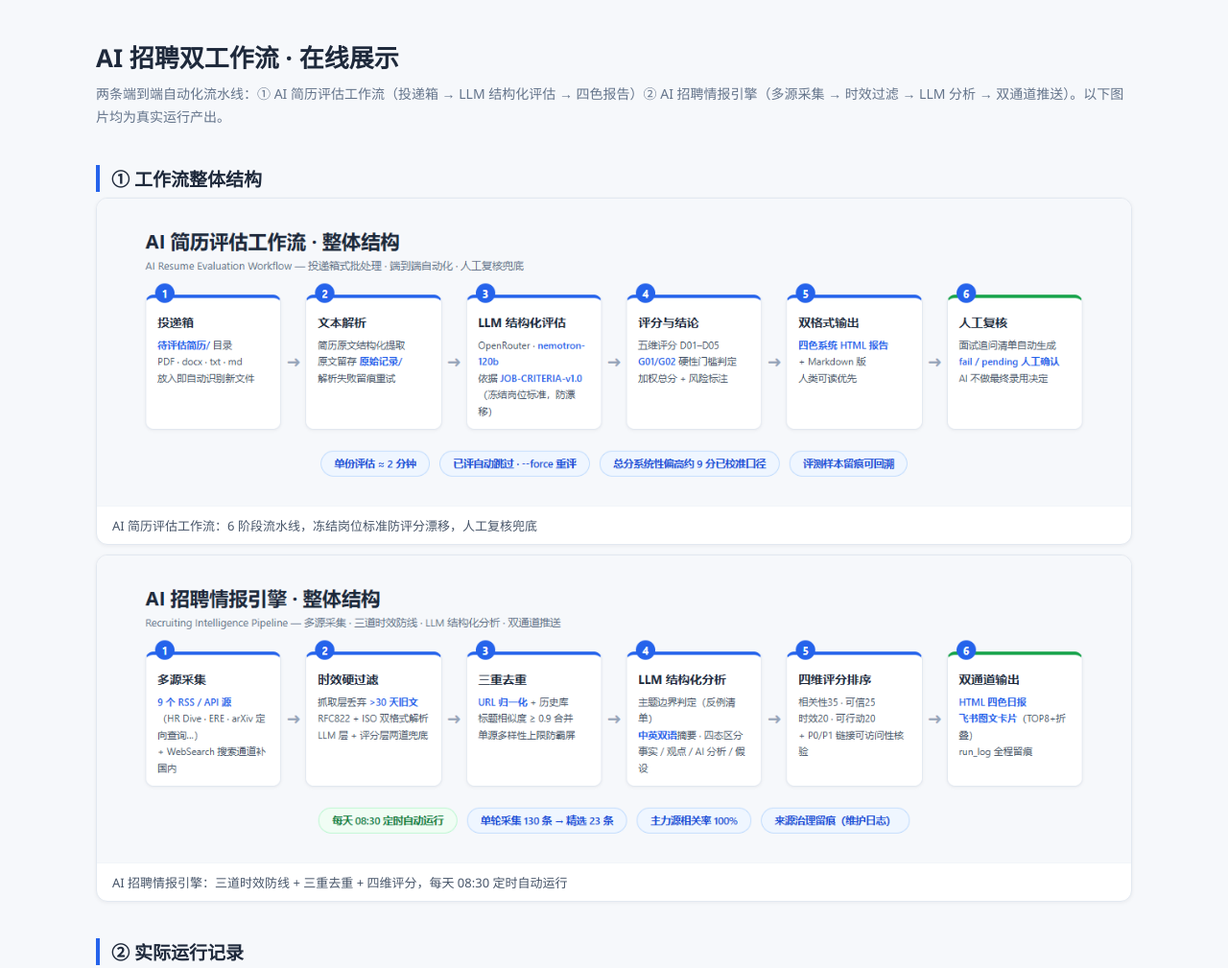
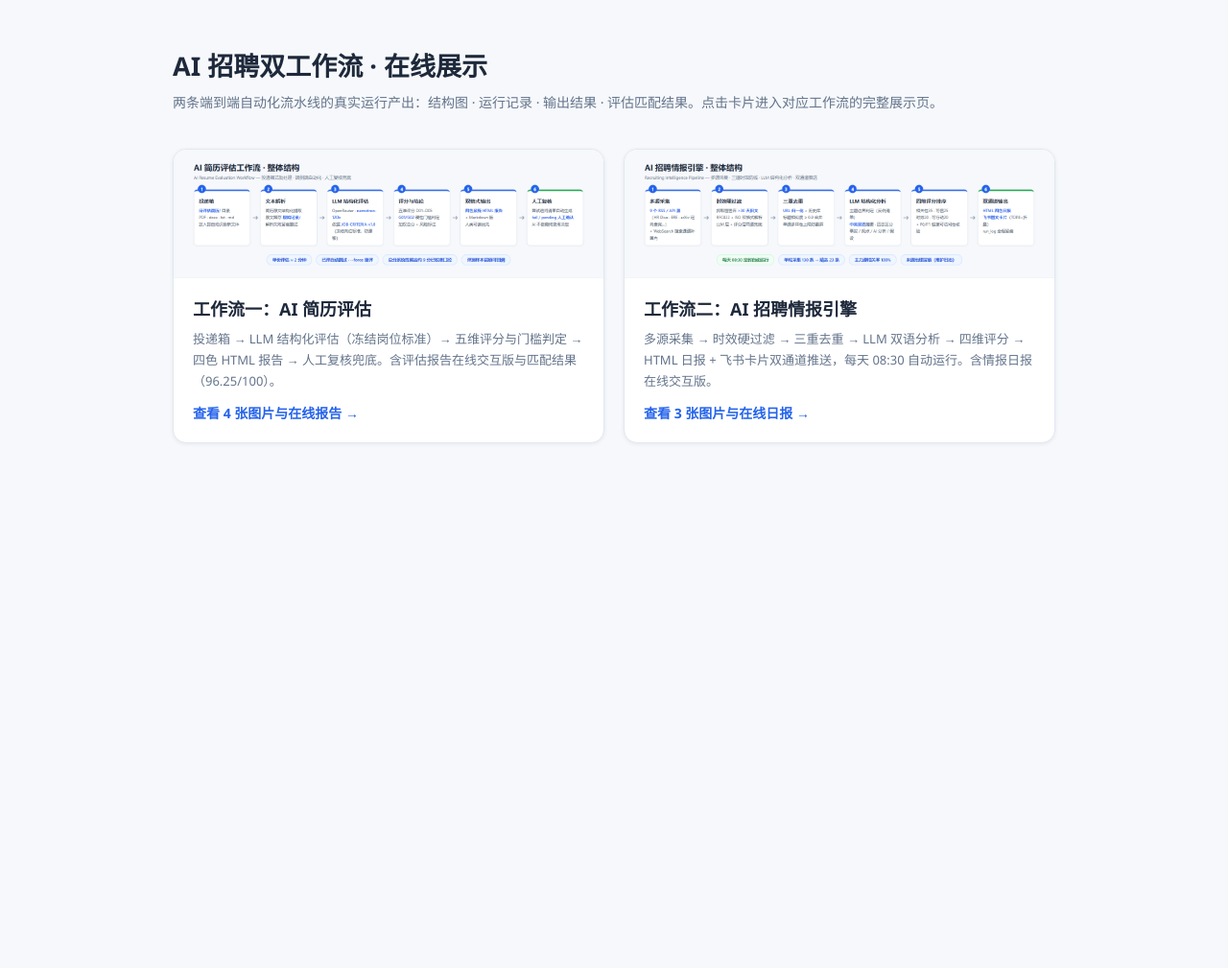
Before and after one commit to h91312/h91312.github.io, a plain HTML site: page ai-hiring/index.html in a window 1280 px wide. Shown: the top 1009 px of the page at 96% size. After the commit the page ends 800 px from the top, so only its background shows below. Drawn offline with Linux system fonts and the light colour scheme.

Commit message:
Split showcase into per-workflow pages (resume-eval / intel-engine), index becomes hub

```diff
--- a/ai-hiring/index.html
+++ b/ai-hiring/index.html
@@ -6,42 +6,41 @@
 <title>AI 招聘双工作流 · 在线展示</title>
 <style>
   * { margin: 0; padding: 0; box-sizing: border-box; }
-  body { font-family: "Segoe UI", "Microsoft YaHei", sans-serif; background: #F6F8FB; color: #1E293B; padding: 40px 20px; }
-  .wrap { max-width: 1080px; margin: 0 auto; }
-  h1 { font-size: 26px; margin-bottom: 8px; }
+  body { font-family: "Segoe UI", "Microsoft YaHei", sans-serif; background: #F6F8FB; color: #1E293B; padding: 48px 20px; }
+  .wrap { max-width: 920px; margin: 0 auto; }
+  h1 { font-size: 27px; margin-bottom: 8px; }
   .sub { color: #64748B; font-size: 14px; margin-bottom: 36px; line-height: 1.7; }
-  h2 { font-size: 19px; margin: 38px 0 6px; padding-left: 12px; border-left: 4px solid #2563EB; }
-  .desc { color: #64748B; font-size: 13px; margin-bottom: 14px; padding-left: 16px; }
-  figure { background: #fff; border: 1px solid #E2E8F0; border-radius: 12px; overflow: hidden; margin-bottom: 10px; box-shadow: 0 1px 4px rgba(15,23,42,.06); }
-  img { width: 100%; display: block; }
-  figcaption { padding: 10px 16px; font-size: 13px; color: #475569; border-top: 1px solid #F1F5F9; }
-  a.btn { display: inline-block; margin: 4px 0 0 16px 16px; padding: 8px 18px; background: #2563EB; color: #fff; border-radius: 8px; text-decoration: none; font-size: 14px; font-weight: 600; }
-  a.btn.ghost { background: #fff; color: #2563EB; border: 1px solid #BFDBFE; margin-left: 10px; }
-  .cta { margin: 26px 0 6px; }
+  .grid { display: flex; gap: 20px; flex-wrap: wrap; }
+  .card { flex: 1; min-width: 380px; background: #fff; border: 1px solid #E2E8F0; border-radius: 14px; overflow: hidden; box-shadow: 0 1px 4px rgba(15,23,42,.07); text-decoration: none; color: inherit; display: block; transition: box-shadow .15s; }
+  .card:hover { box-shadow: 0 4px 14px rgba(37,99,235,.16); }
+  .card img { width: 100%; display: block; border-bottom: 1px solid #F1F5F9; }
+  .card .pad { padding: 18px 20px 20px; }
+  .card h2 { font-size: 18px; margin-bottom: 8px; }
+  .card p { font-size: 13px; color: #64748B; line-height: 1.7; }
+  .card .go { display: inline-block; margin-top: 12px; color: #2563EB; font-weight: 600; font-size: 14px; }
 </style>
 </head>
 <body>
 <div class="wrap">
   <h1>AI 招聘双工作流 · 在线展示</h1>
-  <div class="sub">两条端到端自动化流水线：① AI 简历评估工作流（投递箱 → LLM 结构化评估 → 四色报告）② AI 招聘情报引擎（多源采集 → 时效过滤 → LLM 分析 → 双通道推送）。以下图片均为真实运行产出。</div>
-
-  <h2>① 工作流整体结构</h2>
-  <figure><img src="img/wf-resume-eval.png" alt="AI 简历评估工作流结构图"><figcaption>AI 简历评估工作流：6 阶段流水线，冻结岗位标准防评分漂移，人工复核兜底</figcaption></figure>
-  <figure><img src="img/wf-intel-engine.png" alt="AI 招聘情报引擎结构图"><figcaption>AI 招聘情报引擎：三道时效防线 + 三重去重 + 四维评分，每天 08:30 定时自动运行</figcaption></figure>
-
-  <h2>② 实际运行记录</h2>
-  <figure><img src="img/run-records.png" alt="实际运行记录"><figcaption>摘自 run_log.jsonl 的真实运行数据：采集-去重-分析漏斗、耗时、推送与评估结果，全链路留痕可回溯</figcaption></figure>
-
-  <h2>③ 最终输出结果</h2>
-  <figure><img src="img/out-intel-daily.png" alt="情报日报"><figcaption>AI 招聘情报日报（HTML 四色版式）：P0/P1 分级 · 中英双语 · outdated 隔离区</figcaption></figure>
-
-  <h2>④ 简历评估与岗位匹配结果</h2>
-  <figure><img src="img/out-resume-report-top.png" alt="简历评估报告结论速览"><figcaption>评估报告结论速览：G01/G02 硬性门槛判定 + 加权总分 96.25 + 五维评分明细</figcaption></figure>
-  <figure><img src="img/out-resume-report-full.png" alt="简历评估报告完整版"><figcaption>完整评估报告：五维评分（0–4 分）· 证据分条 · 风险标注 · 面试追问清单（四色系统，打印分节不跨页）</figcaption></figure>
-
-  <div class="cta">
-    <a class="btn" href="resume-report.html">在线查看：简历评估报告</a>
-    <a class="btn ghost" href="intel-daily.html">在线查看：情报日报</a>
+  <div class="sub">两条端到端自动化流水线的真实运行产出：结构图 · 运行记录 · 输出结果 · 评估匹配结果。点击卡片进入对应工作流的完整展示页。</div>
+  <div class="grid">
+    <a class="card" href="resume-eval.html">
+      <img src="img/wf-resume-eval.png" alt="AI 简历评估工作流">
+      <div class="pad">
+        <h2>工作流一：AI 简历评估</h2>
+        <p>投递箱 → LLM 结构化评估（冻结岗位标准）→ 五维评分与门槛判定 → 四色 HTML 报告 → 人工复核兜底。含评估报告在线交互版与匹配结果（96.25/100）。</p>
+        <span class="go">查看 4 张图片与在线报告 →</span>
+      </div>
+    </a>
+    <a class="card" href="intel-engine.html">
+      <img src="img/wf-intel-engine.png" alt="AI 招聘情报引擎">
+      <div class="pad">
+        <h2>工作流二：AI 招聘情报引擎</h2>
+        <p>多源采集 → 时效硬过滤 → 三重去重 → LLM 双语分析 → 四维评分 → HTML 日报 + 飞书卡片双通道推送，每天 08:30 自动运行。含情报日报在线交互版。</p>
+        <span class="go">查看 3 张图片与在线日报 →</span>
+      </div>
+    </a>
   </div>
 </div>
 </body>
```
Also changed, not shown: ai-hiring/intel-engine.html (added, +38 -0 lines), ai-hiring/resume-eval.html (added, +41 -0 lines).
